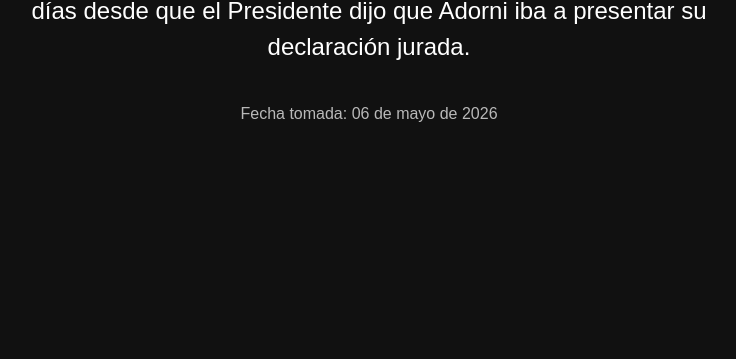
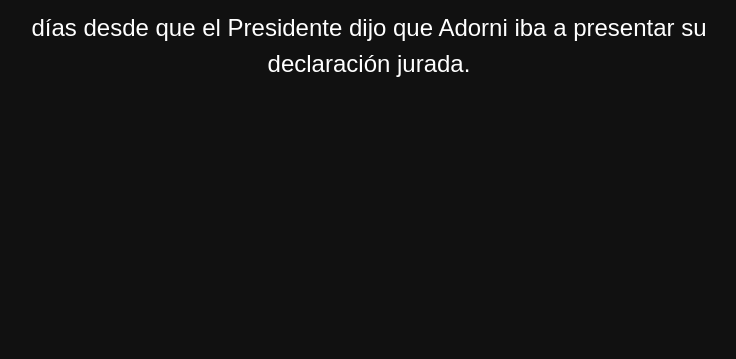
Before and after one commit to Yukiarg/declaracion-jurada-adorni, a plain HTML site: page index.html in a window 1280 px wide. Shown: the part 481-840 px from the top of the page, without its empty margins (271-1007 px from the left). Drawn offline with Linux system fonts and the light colour scheme.

Commit message:
Update index.html

```diff
--- a/index.html
+++ b/index.html
@@ -58,10 +58,6 @@
     días desde que el Presidente dijo que
     Adorni iba a presentar su declaración jurada.
   </p>
-
-  <div class="source">
-    Fecha tomada: 06 de mayo de 2026
-  </div>
 </div>
 
 <script>
```
